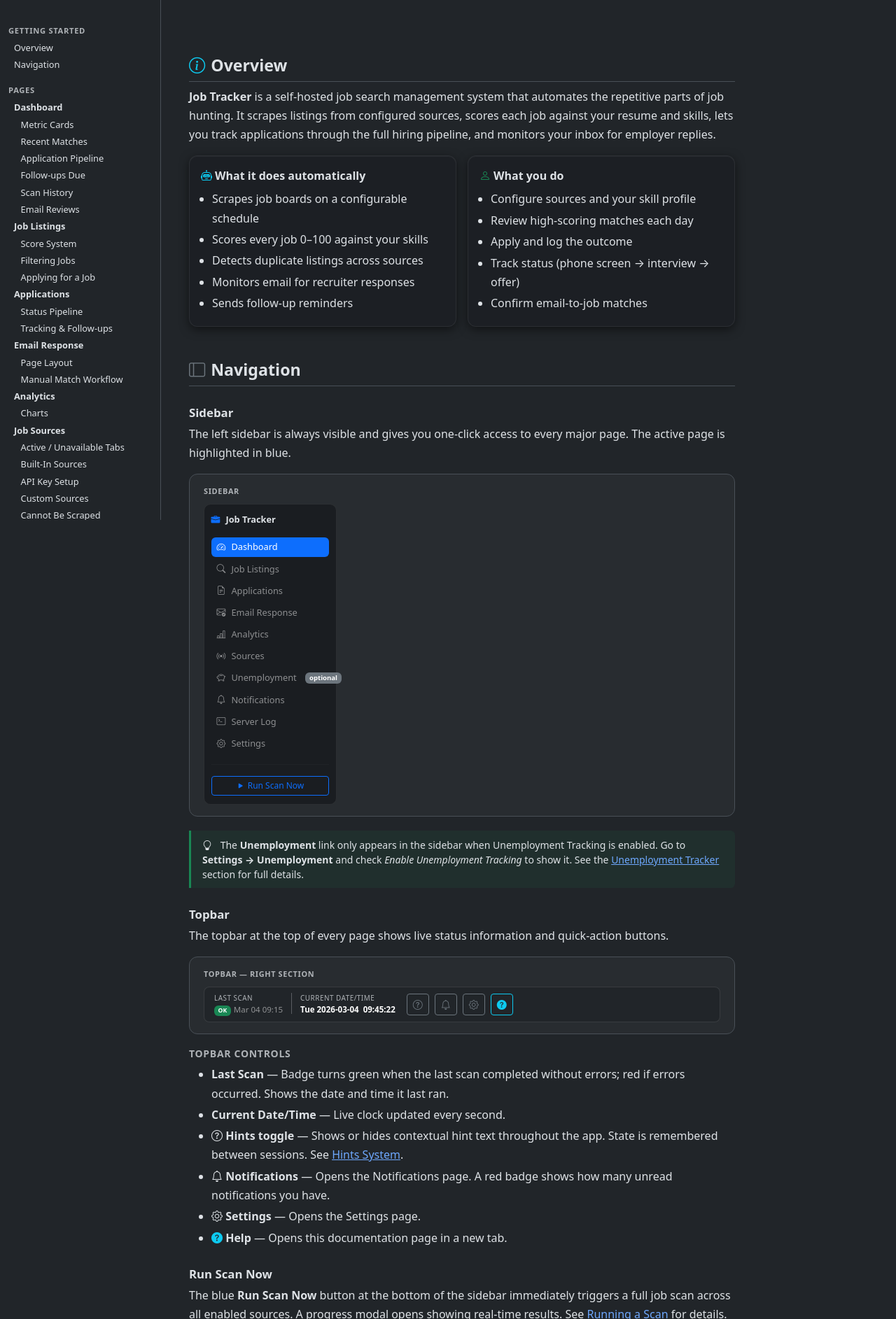
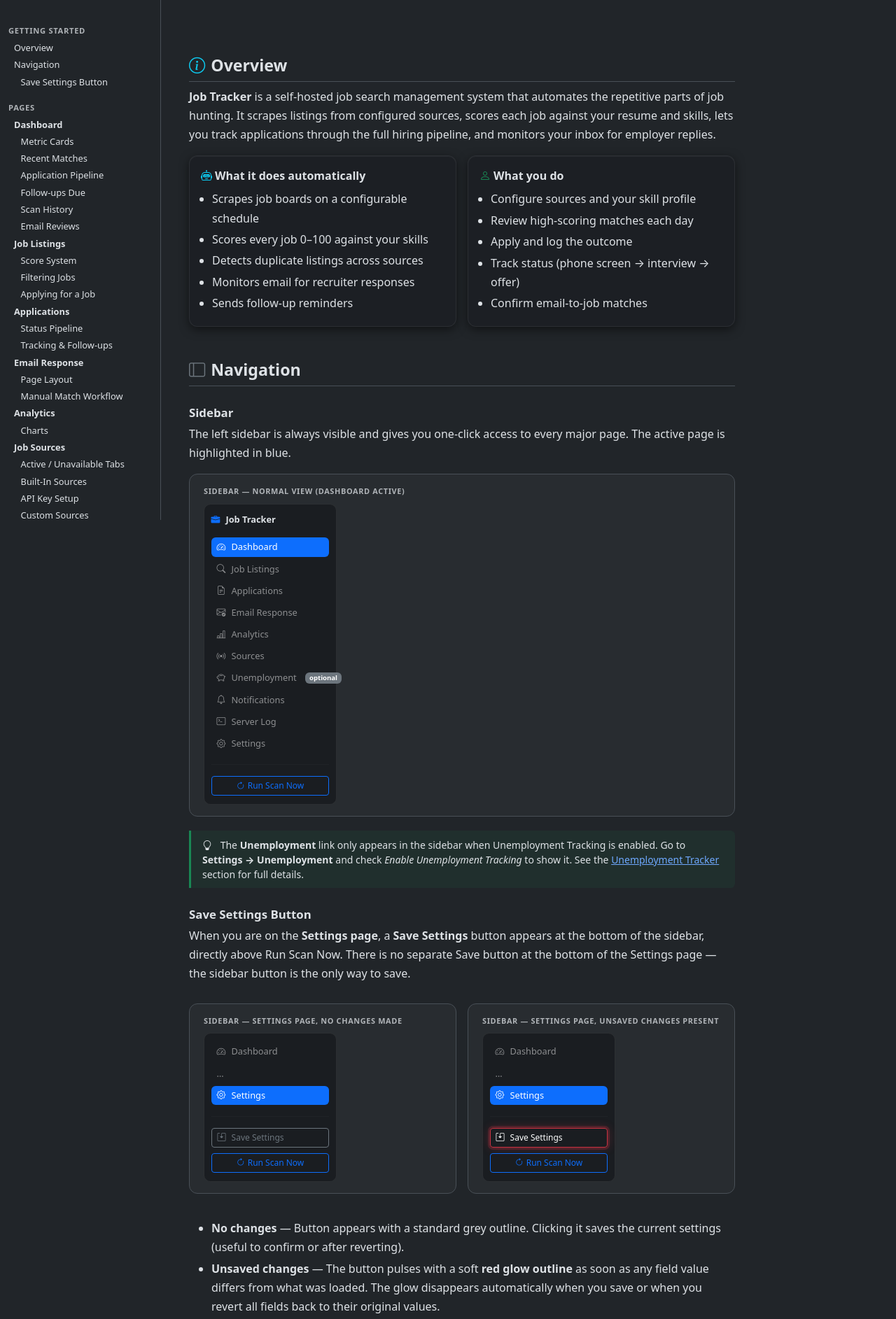
Before and after one commit to TechnoSage/job_tracker, a Flask app: page /help in a window 1280 px wide. Shown: the part 57-1942 px from the top of the page at 70% size. Run offline with Flask 3, Linux system fonts and the light colour scheme.

Commit message:
docs(help): document sidebar Save Settings button with mockups
- Navigation section: added 'Save Settings Button' subsection (id=save-
  settings-button) with three HTML mockups:
    1. Sidebar normal state — Settings active, button with grey outline
    2. Sidebar dirty state — button pulsing with red glow (unsaved changes)
    3. Collapsed sidebar dirty state — icon-only button still glowing
  Explains that the button is sidebar-only (no bottom-of-page save),
  that every field type is tracked, and that the glow clears on save
  or on reverting all changes
- Added TOC sub-link under Navigation → Save Settings Button
- Settings section intro: added key-term callout directing users to the
  sidebar button with a cross-link to the Navigation section
- Fixed Run Scan Now icon in existing sidebar mockup (was bi-play-fill,
  now matches actual bi-arrow-clockwise used in the app)

Co-Authored-By: Claude Sonnet 4.6 <noreply@anthropic.com>

```diff
--- a/templates/help.html
+++ b/templates/help.html
@@ -126,6 +126,7 @@ html { scroll-behavior: smooth; }
   <div class="toc-section">Getting Started</div>
   <a class="nav-link" href="#overview">Overview</a>
   <a class="nav-link" href="#navigation">Navigation</a>
+  <a class="nav-link sub" href="#save-settings-button">Save Settings Button</a>
 
   <div class="toc-section">Pages</div>
   <a class="nav-link fw-semibold" href="#dashboard">Dashboard</a>
@@ -241,7 +242,7 @@ html { scroll-behavior: smooth; }
   The active page is highlighted in blue.</p>
 
   <div class="mockup">
-    <div class="mockup-label">Sidebar</div>
+    <div class="mockup-label">Sidebar — normal view (Dashboard active)</div>
     <div style="width:190px; background:#1a1d21; border:1px solid rgba(255,255,255,.08); border-radius:.6rem; padding:.75rem .6rem; font-size:.8rem">
       <div class="d-flex align-items-center gap-2 mb-3 fw-bold"><i class="bi bi-briefcase-fill text-primary"></i> Job Tracker</div>
       <div class="d-flex align-items-center gap-2 mb-1 rounded px-2 py-1" style="background:#0d6efd;color:#fff"><i class="bi bi-speedometer2"></i> Dashboard</div>
@@ -255,12 +256,73 @@ html { scroll-behavior: smooth; }
       <div class="d-flex align-items-center gap-2 mb-1 px-2 py-1 text-white-50"><i class="bi bi-terminal"></i> Server Log</div>
       <div class="d-flex align-items-center gap-2 px-2 py-1 text-white-50"><i class="bi bi-gear"></i> Settings</div>
       <hr style="border-color:rgba(255,255,255,.1)">
-      <div class="d-grid"><button class="btn btn-sm btn-outline-primary w-100" style="font-size:.75rem"><i class="bi bi-play-fill me-1"></i>Run Scan Now</button></div>
+      <div class="d-grid"><button class="btn btn-sm btn-outline-primary w-100" style="font-size:.75rem"><i class="bi bi-arrow-clockwise me-1"></i>Run Scan Now</button></div>
     </div>
   </div>
 
   <div class="tip-box"><i class="bi bi-lightbulb me-2"></i>
     The <strong>Unemployment</strong> link only appears in the sidebar when Unemployment Tracking is enabled. Go to <strong>Settings → Unemployment</strong> and check <em>Enable Unemployment Tracking</em> to show it. See the <a href="#unemployment">Unemployment Tracker</a> section for full details.
+  </div>
+
+  <h3 id="save-settings-button">Save Settings Button</h3>
+  <p>When you are on the <strong>Settings page</strong>, a <strong>Save Settings</strong> button appears at the bottom of the sidebar, directly above Run Scan Now. There is no separate Save button at the bottom of the Settings page — the sidebar button is the only way to save.</p>
+
+  <div class="row g-3 mb-3">
+    <div class="col-sm-6">
+      <div class="mockup">
+        <div class="mockup-label">Sidebar — Settings page, no changes made</div>
+        <div style="width:190px; background:#1a1d21; border:1px solid rgba(255,255,255,.08); border-radius:.6rem; padding:.75rem .6rem; font-size:.8rem">
+          <div class="d-flex align-items-center gap-2 mb-1 px-2 py-1 text-white-50"><i class="bi bi-speedometer2"></i> Dashboard</div>
+          <div class="d-flex align-items-center gap-2 mb-1 px-2 py-1 text-white-50">…</div>
+          <div class="d-flex align-items-center gap-2 mb-1 rounded px-2 py-1" style="background:#0d6efd;color:#fff"><i class="bi bi-gear"></i> Settings</div>
+          <hr style="border-color:rgba(255,255,255,.1)">
+          <button class="btn btn-sm btn-outline-secondary w-100 mb-2 d-flex align-items-center gap-2" style="font-size:.75rem">
+            <i class="bi bi-save2"></i><span>Save Settings</span>
+          </button>
+          <button class="btn btn-sm btn-outline-primary w-100" style="font-size:.75rem"><i class="bi bi-arrow-clockwise me-1"></i>Run Scan Now</button>
+        </div>
+      </div>
+    </div>
+    <div class="col-sm-6">
+      <div class="mockup">
+        <div class="mockup-label">Sidebar — Settings page, unsaved changes present</div>
+        <div style="width:190px; background:#1a1d21; border:1px solid rgba(255,255,255,.08); border-radius:.6rem; padding:.75rem .6rem; font-size:.8rem">
+          <div class="d-flex align-items-center gap-2 mb-1 px-2 py-1 text-white-50"><i class="bi bi-speedometer2"></i> Dashboard</div>
+          <div class="d-flex align-items-center gap-2 mb-1 px-2 py-1 text-white-50">…</div>
+          <div class="d-flex align-items-center gap-2 mb-1 rounded px-2 py-1" style="background:#0d6efd;color:#fff"><i class="bi bi-gear"></i> Settings</div>
+          <hr style="border-color:rgba(255,255,255,.1)">
+          <button class="btn btn-sm w-100 mb-2 d-flex align-items-center gap-2" style="font-size:.75rem; color:#fff; border-color:rgba(220,53,69,.9); box-shadow:0 0 0 3px rgba(220,53,69,.2),0 0 14px rgba(220,53,69,.3); animation: none;">
+            <i class="bi bi-save2"></i><span>Save Settings</span>
+          </button>
+          <button class="btn btn-sm btn-outline-primary w-100" style="font-size:.75rem"><i class="bi bi-arrow-clockwise me-1"></i>Run Scan Now</button>
+        </div>
+      </div>
+    </div>
+  </div>
+
+  <ul>
+    <li><strong>No changes</strong> — Button appears with a standard grey outline. Clicking it saves the current settings (useful to confirm or after reverting).</li>
+    <li><strong>Unsaved changes</strong> — The button pulses with a soft <strong>red glow outline</strong> as soon as any field value differs from what was loaded. The glow disappears automatically when you save or when you revert all fields back to their original values.</li>
+    <li>Every field on the Settings page is tracked: text inputs, dropdowns, checkboxes, toggles, color pickers, and dynamically added entries (e.g. scan times, email accounts).</li>
+  </ul>
+
+  <h4>Collapsed sidebar</h4>
+  <p>When the sidebar is collapsed (click the <i class="bi bi-list"></i> hamburger button in the topbar to collapse it), the Save Settings button shrinks to an icon-only state — the label hides but the button and its red glow are still fully visible and functional.</p>
+
+  <div class="mockup" style="max-width:160px">
+    <div class="mockup-label">Collapsed sidebar — Settings page, unsaved changes</div>
+    <div style="width:60px; background:#1a1d21; border:1px solid rgba(255,255,255,.08); border-radius:.6rem; padding:.5rem .3rem; font-size:.8rem; display:flex; flex-direction:column; align-items:center; gap:.4rem">
+      <i class="bi bi-speedometer2 text-white-50" style="font-size:1.2rem"></i>
+      <i class="bi bi-search text-white-50" style="font-size:1.2rem"></i>
+      <i class="bi bi-gear" style="font-size:1.2rem;color:#6ea8fe"></i>
+      <hr style="border-color:rgba(255,255,255,.1);width:100%;margin:.2rem 0">
+      <button class="btn btn-sm w-100 p-2" style="border-color:rgba(220,53,69,.9); box-shadow:0 0 0 2px rgba(220,53,69,.2),0 0 10px rgba(220,53,69,.28);" title="Save Settings">
+        <i class="bi bi-save2" style="color:#fff"></i>
+      </button>
+      <button class="btn btn-sm btn-outline-primary w-100 p-2">
+        <i class="bi bi-arrow-clockwise" style="font-size:1.2rem"></i>
+      </button>
+    </div>
   </div>
 
   <h3>Topbar</h3>
@@ -1223,8 +1285,12 @@ html { scroll-behavior: smooth; }
 <!-- ═════════════════════════════════════════════════════= SETTINGS -->
 <section id="settings">
   <h2><i class="bi bi-gear me-2 text-secondary"></i>Settings</h2>
-  <p>Settings at <code>/settings</code> stores your personal profile and controls every aspect of how Job Tracker behaves. Changes take effect immediately — no restart needed.</p>
+  <p>Settings at <code>/settings</code> stores your personal profile and controls every aspect of how Job Tracker behaves. Changes take effect immediately after saving — no restart needed.</p>
   <p>Sections can be <strong>reordered</strong> by drag-and-drop. Toggle between <em>Manual</em> layout (drag freely) and <em>Auto</em> layout (balanced columns) using the button at the top of the page.</p>
+
+  <div class="key-term"><i class="bi bi-save2 me-2"></i>
+    <strong>How to save:</strong> The <strong>Save Settings</strong> button lives in the <strong>sidebar</strong>, not at the bottom of the page. It pulses with a red glow whenever you have unsaved changes. Click it to apply all changes at once. See <a href="#save-settings-button">Save Settings Button</a> in the Navigation section for full details including the collapsed-sidebar view.
+  </div>
 </section>
 
 <section id="settings-profile">
```
